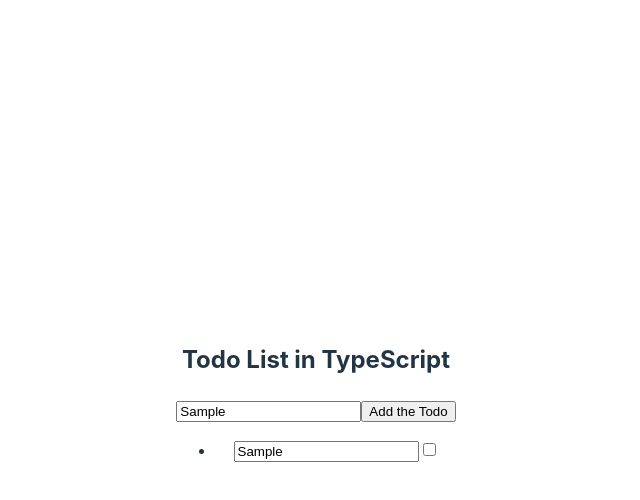
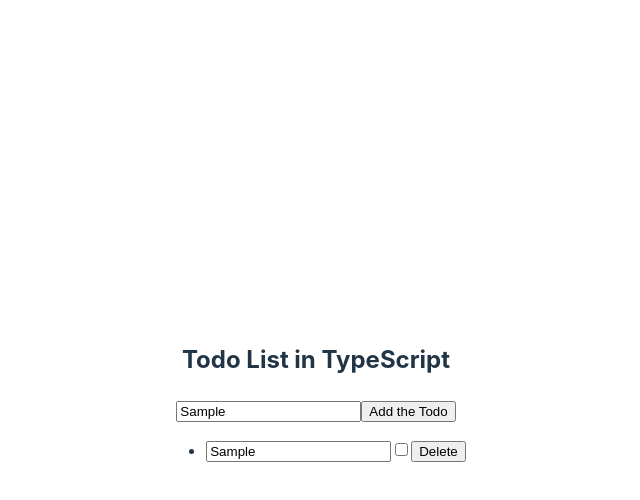
Before and after one commit to yusuken1121/React_TS_TodoList, a React (Vite) app: page / in a window 1280 px wide. Both pictures are taken after typing "Sample" into the empty fields and a click on the input "Add the Todo". Shown: the top 500 px of the page, without its empty margins (324-964 px from the left). Built offline with nearby package versions, Linux system fonts and the light colour scheme.

Commit message:
Create the Delete function

```diff
--- a/src/App.tsx
+++ b/src/App.tsx
@@ -36,7 +36,13 @@
     });
     setTodos([...newTodo]);
   };
-  console.log(todos);
+
+  const onClickDelete = (id: number) => {
+    const newTodos = todos.filter((todo) => {
+      return todo.id !== id;
+    });
+    setTodos([...newTodos]);
+  };
 
   return (
     <>
@@ -61,6 +67,11 @@
                   type="checkbox"
                   onChange={() => handleChangeCheck(todo.id, todo.progress)}
                 />
+                <input
+                  type="button"
+                  value="Delete"
+                  onClick={() => onClickDelete(todo.id)}
+                />
               </li>
             );
           })}
```
